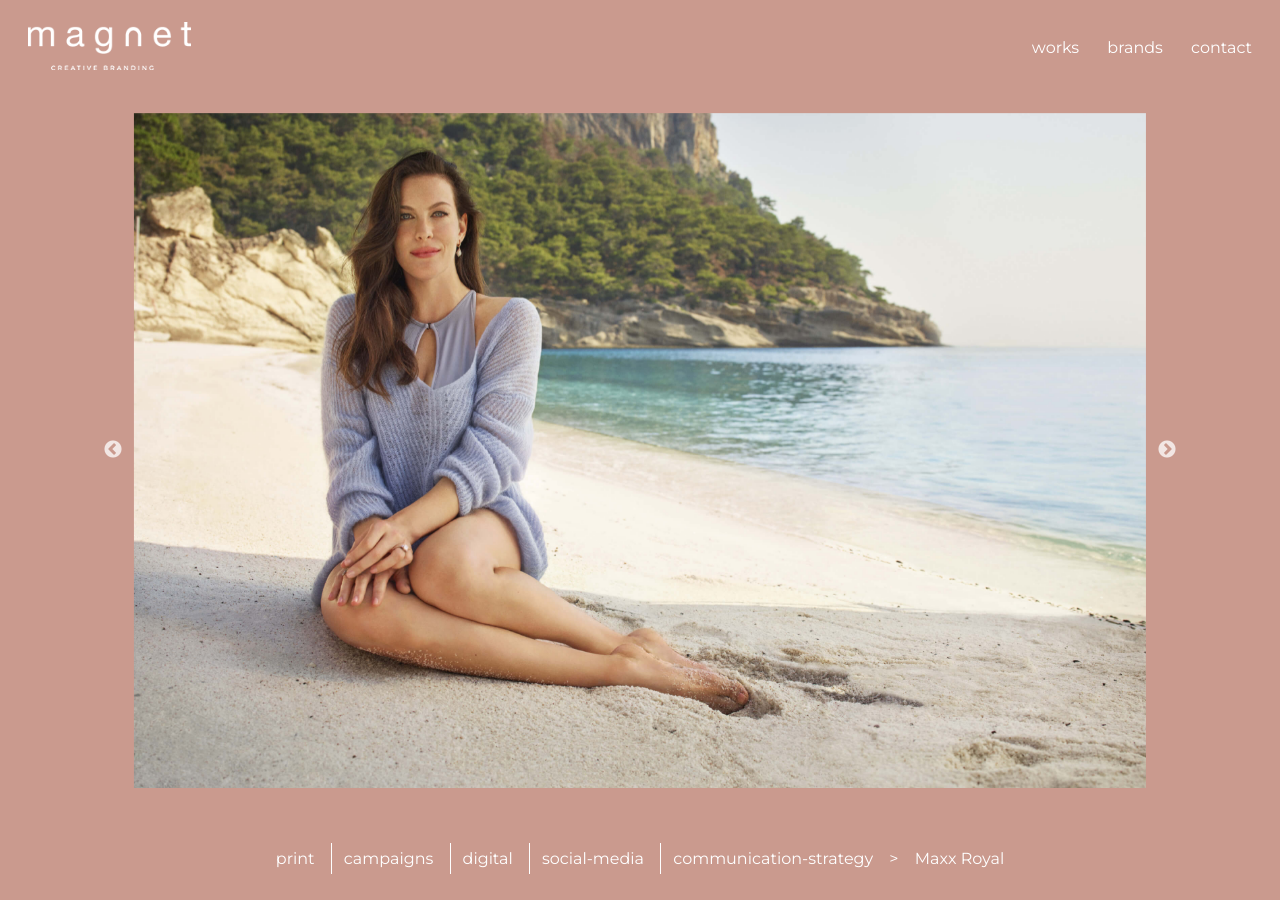
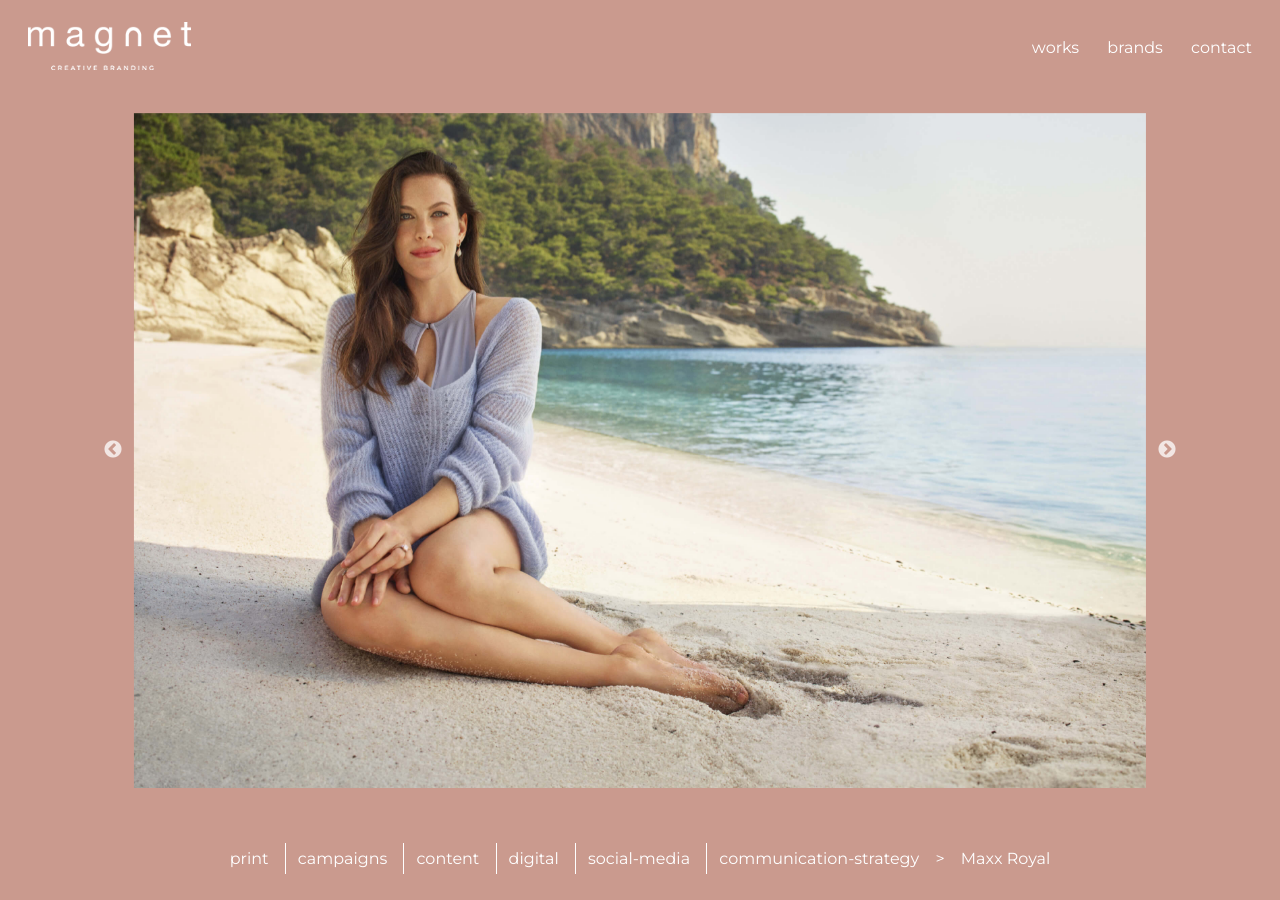
Before and after one commit to magnetcb/magnet-website, a Jekyll site: the page built from _clients/maxx-royal.md, in a window 1280 px wide. Built offline with Jekyll 4.4.1, drawn with Linux system fonts in a browser that asks for light colours.

Commit message:
Add content work

```diff
--- a/_clients/maxx-royal.md
+++ b/_clients/maxx-royal.md
@@ -2,6 +2,6 @@
 short_name: maxx-royal
 name: Maxx Royal
 logo_url: assets/images/maxx-royal/logo.png
-works: [print, campaigns, digital, social-media, communication-strategy]
+works: [print, campaigns, content, digital, social-media, communication-strategy]
 ---
 Jill is an avid fruit grower based in the south of France.
```
Also changed, not shown: _data/slides.yml (+13 -0 lines), assets/images/maxx-royal/content/1.jpg (added), 1 other file.
